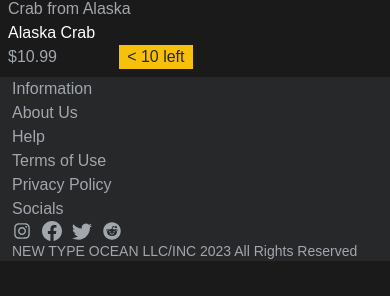
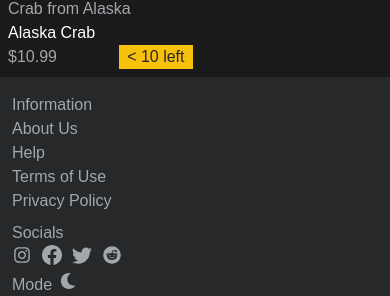
Before and after one commit to Requiem-of-Zero/gjallarhorn, a Next.js app: page / in a window 390 px wide. Shown: the part 2543-2839 px from the top of the page. Before the commit the page ends 2804 px from the top, so only its background shows below. Built offline with nearby package versions, Linux system fonts and the light colour scheme; a web font is replaced by a local one.

Commit message:
Completed mobile footer

```diff
--- a/src/components/Footer/Footer.js
+++ b/src/components/Footer/Footer.js
@@ -1,17 +1,19 @@
-import { AiOutlineInstagram, AiFillRedditCircle } from "react-icons/ai";
+import { AiOutlineInstagram, AiFillRedditCircle, AiOutlineCopyrightCircle } from "react-icons/ai";
 import { BsFacebook, BsTwitter } from "react-icons/bs";
+import { FaMoon } from "react-icons/fa";
 
 const Footer = () => {
   return (
     <footer className="bg-grey">
-      <ul className="text-light-grey pl-3">
+      <ul className="text-light-grey pl-3 pt-4">
         <li>Information</li>
         <li>About Us</li>
         <li>Help</li>
         <li>Terms of Use</li>
         <li>Privacy Policy</li>
-        <li>Socials</li>
-        <ul id='footer-socials' className="flex gap-[10px]">
+        <div className="py-2">
+          Socials
+          <ul id="footer-socials" className="flex gap-[10px]">
             <li>
               <AiOutlineInstagram size={20} />
             </li>
@@ -25,9 +27,10 @@ const Footer = () => {
               <AiFillRedditCircle size={20} />
             </li>
           </ul>
-
-        <li className="text-sm">
-          NEW TYPE OCEAN LLC/INC 2023 All Rights Reserved
+        </div>
+        <div id="light-dark-mode" className='flex gap-[8px]'>Mode <FaMoon /></div>
+        <li className="text-sm flex gap-[5px]">
+          <AiOutlineCopyrightCircle /> NEW TYPE OCEAN LLC/INC 2023 All Rights Reserved
         </li>
       </ul>
     </footer>
```
Lines whose indentation alone changed are shown as unchanged.
